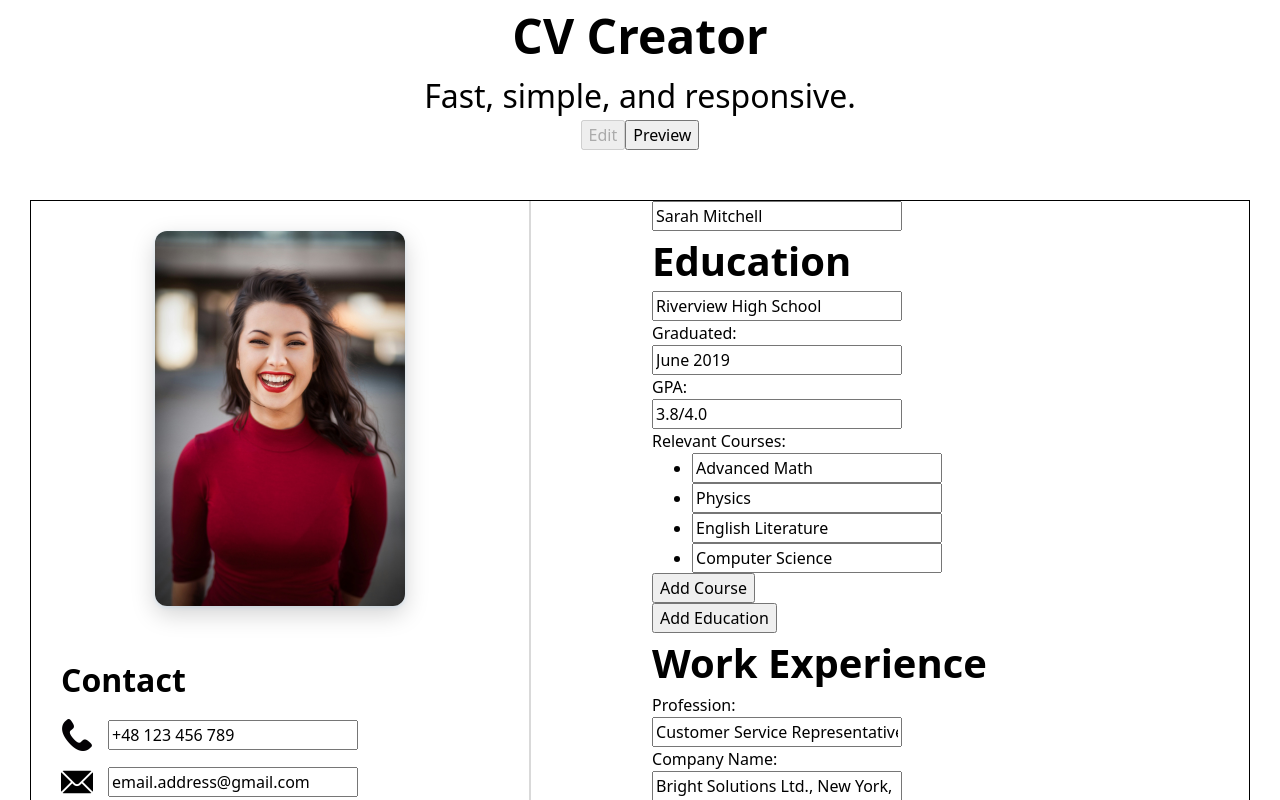
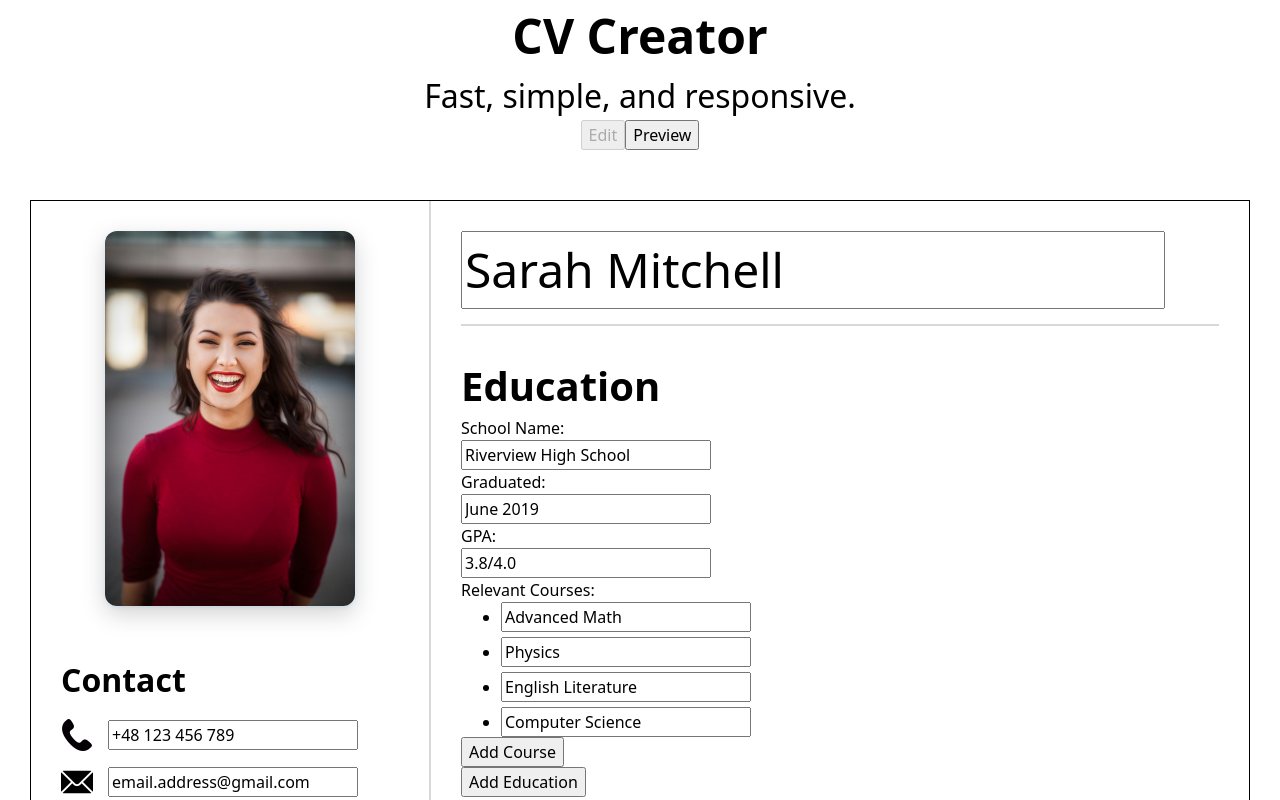
Before and after one commit to davidifme/cv-app, a React (Vite) app: page / in a window 1280 px wide. Shown: the top 800 px of the page. Built offline with nearby package versions, Linux system fonts and the light colour scheme.

Commit message:
feat: add Work, Education, FullName styles
update main layout

```diff
--- a/src/components/Education.jsx
+++ b/src/components/Education.jsx
@@ -70,6 +70,7 @@ function EducationItem({ editMode, data }) {
             {editMode ? (
                 <>
                     <div>
+                        <p>School Name:</p>
                         <input
                             className="school-name"
                             type="text"
--- a/src/index.scss
+++ b/src/index.scss
@@ -4,6 +4,9 @@
 @use './styles/Contact.scss';
 @use './styles/Strengths.scss';
 @use './styles/Languages.scss';
+@use './styles/FullName.scss';
+@use './styles/Education.scss';
+@use './styles/Work.scss';
 
 :root {
   font-family: system-ui, Avenir, Helvetica, Arial, sans-serif;
--- a/src/styles/App.scss
+++ b/src/styles/App.scss
@@ -13,6 +13,10 @@ main {
     margin-top: 50px;
     grid-template-areas:
     'aside main';
+    grid-template-columns: minmax(400px, auto) 1fr;
+    max-width: 1440px;
+
+    margin-bottom: 100px;
 
     border: 1px solid black;
 
--- a/src/styles/Cv.scss
+++ b/src/styles/Cv.scss
@@ -12,3 +12,10 @@ aside {
         box-shadow: 0 8px 24px 0 rgba(0, 0, 0, 0.18), 0 1.5px 4px 0 rgba(0, 150, 255, 0.10);
     }
 }
+
+.content {
+    grid-area: main;
+    display: flex;
+    flex-direction: column;
+    padding: 30px;
+}
--- /dev/null
+++ b/src/styles/Education.scss
@@ -0,0 +1,9 @@
+section.education {
+    margin-top: 30px;
+
+    ul {
+        display: flex;
+        flex-direction: column;
+        gap: 5px;
+    }
+}
--- /dev/null
+++ b/src/styles/FullName.scss
@@ -0,0 +1,8 @@
+section.full-name {
+    padding-bottom: 15px;
+    border-bottom: 2px solid rgba(0, 0, 0, 0.15);
+
+    input {
+        font-size: 3rem;
+    }
+}
--- /dev/null
+++ b/src/styles/Work.scss
@@ -0,0 +1,3 @@
+section.work {
+    margin-top: 30px;
+}
```
